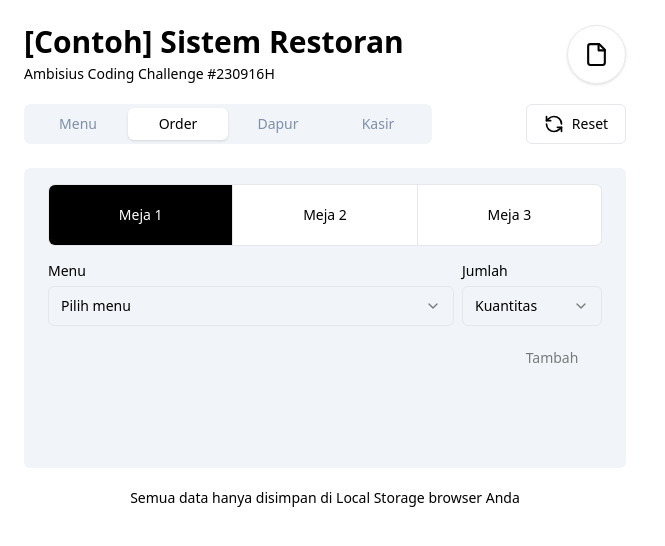
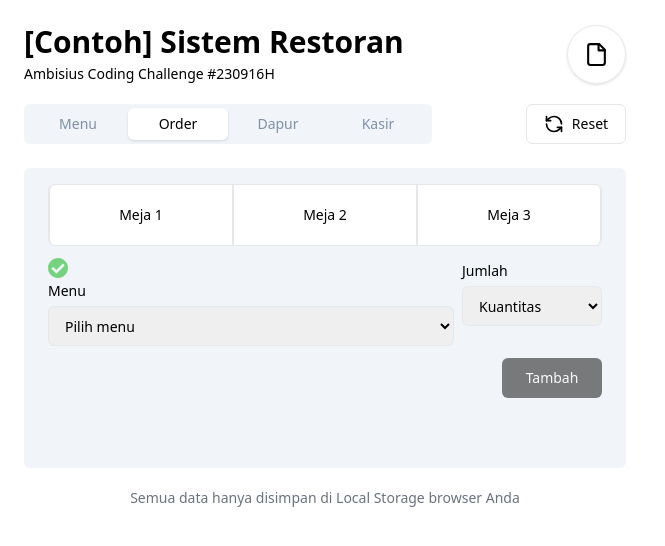
Before and after one commit to leoringo/ambisius-lab, a Next.js app: page /order in a window 1280 px wide. Shown: the top 546 px of the page, without its empty margins (0-665 px from the left). Built offline with nearby package versions, Linux system fonts and the light colour scheme.

Commit message:
feat: done creating order feature

```diff
--- /dev/null
+++ b/src/assets/Checklist.tsx
@@ -0,0 +1,18 @@
+import React from "react";
+
+export default function Checklist() {
+  return (
+    <svg
+      width="20"
+      height="20"
+      viewBox="0 0 20 20"
+      fill="none"
+      xmlns="http://www.w3.org/2000/svg"
+    >
+      <path
+        d="M20 10C20 15.5229 15.5229 20 10 20C4.47714 20 0 15.5229 0 10C0 4.47714 4.47714 0 10 0C15.5229 0 20 4.47714 20 10ZM8.84331 15.2949L16.2627 7.87556C16.5146 7.62363 16.5146 7.21512 16.2627 6.96319L15.3503 6.05081C15.0983 5.79883 14.6898 5.79883 14.4379 6.05081L8.3871 12.1015L5.56214 9.27657C5.3102 9.02464 4.90169 9.02464 4.64972 9.27657L3.73734 10.189C3.4854 10.4409 3.4854 10.8494 3.73734 11.1013L7.93089 15.2949C8.18286 15.5469 8.59133 15.5469 8.84331 15.2949V15.2949Z"
+        fill="#75D37F"
+      />
+    </svg>
+  );
+}
--- a/src/pages/menu/index.tsx
+++ b/src/pages/menu/index.tsx
@@ -7,12 +7,7 @@ import MenuList from "@/components/MenuList";
 
 export default function MenuTable() {
     const [newMenu, setNewMenu] = useState<string>("");
-    const { menuList, setMenuList } = useContext(menuContext);
-
-    const fetchMenus = () => {
-        const menus = getLocalStorageMenu()
-        setMenuList?.(menus);
-    };
+    const { menuList, fetchMenus } = useContext(menuContext);
 
     const inputHandler = (event: React.ChangeEvent<HTMLInputElement>) => {
         setNewMenu(event.target.value);
@@ -28,19 +23,15 @@ export default function MenuTable() {
         };
         menus.unshift(payload);
         localStorage.setItem("menus", JSON.stringify(menus));
-        fetchMenus();
+        fetchMenus?.();
         setNewMenu("")
     };
 
     const deleteMenu = (id: string) => {
         const filteredMenu = menuList?.filter(menu => menu.id !== id)
         localStorage.setItem("menus", JSON.stringify(filteredMenu))
-        fetchMenus();
+        fetchMenus?.();
     }
-
-    useEffect(() => {
-        fetchMenus();
-    }, []);
 
     return (
         <div className="px-6 space-y-5 w-[650px]">
@@ -75,7 +66,7 @@ export default function MenuTable() {
                         </div>
                         <div className="w-full overflow-auto">
                             <table className="w-full caption-bottom text-sm">
-                                <caption className="mt-4 text-sm text-muted-foreground">Daftar menu restoran Anda</caption>
+                                <caption className="mt-4 text-sm text-muted-foreground text-gray-500">Daftar menu restoran Anda</caption>
                                 <thead className="[&amp;_tr]:border-b">
                                     <tr className="border-b transition-colors hover:bg-muted/50 data-[state=selected]:bg-muted">
                                         <th className="h-12 px-4 text-left align-middle font-medium text-muted-foreground [&amp;:has([role=checkbox])]:pr-0 w-[100px]">
@@ -90,6 +81,7 @@ export default function MenuTable() {
                                     </tr>
                                 </thead>
                                 <tbody className="[&amp;_tr:last-child]:border-0">
+                                    {/* --------- Mapping for Menu's List --------- */}
                                     {menuList?.map(menu => (
                                         <MenuList key={menu.id} id={menu.id} name={menu.name} deleteMenu={deleteMenu} />
                                     ))}
@@ -99,7 +91,7 @@ export default function MenuTable() {
                     </section>
                 </div>
             </div>
-            <p className="text-sm text-muted-foreground text-center">
+            <p className="text-sm text-muted-foreground text-center text-gray-500">
                 Semua data hanya disimpan di Local Storage browser Anda
             </p>
         </div>
--- a/src/pages/order/index.tsx
+++ b/src/pages/order/index.tsx
@@ -1,25 +1,51 @@
-import React, { useState } from 'react';
+import React, { useContext, useMemo, useState } from "react";
+import { menuContext } from "@/providers/MenuProvider";
+import Checklist from "@/assets/Checklist";
 
-const RestaurantSystem = () => {
-    const [selectedTab, setSelectedTab] = useState('');
-    const [selectedMenu, setSelectedMenu] = useState('');
-    const [quantity, setQuantity] = useState(1);
+export default function OrderSystem() {
+  const [selectedTab, setSelectedTab] = useState<number>(0);
+  const [selectedMenu, setSelectedMenu] = useState<string>("");
+  const [quantity, setQuantity] = useState<number>(0);
+  const { menuList } = useContext(menuContext);
 
-    const handleTabClick = (tab: any) => {
+  const handleTabClick = (tab: number) => {
     setSelectedTab(tab);
   };
 
-    const handleMenuChange = (event: any) => {
+  const handleMenuChange = (event: React.ChangeEvent<HTMLSelectElement>) => {
     setSelectedMenu(event.target.value);
   };
 
-    const handleQuantityChange = (event: any) => {
-        setQuantity(event.target.value);
+  const handleQuantityChange = (
+    event: React.ChangeEvent<HTMLSelectElement>
+  ) => {
+    setQuantity(+event.target.value);
   };
 
   const handleAddToOrder = () => {
-        // Add your logic to add the selected menu and quantity to the order
+    const payload = {
+      id: String(Math.floor(Math.random() * 1000000 + 9000000)),
+      tableId: String(selectedTab),
+      menuId: selectedMenu,
+      quantity: quantity,
     };
+
+    if (!localStorage.getItem("orders")) {
+      localStorage.setItem("orders", JSON.stringify([payload]));
+    } else {
+      const storedData = localStorage.getItem("orders");
+      const orders: any[] = storedData ? JSON.parse(storedData) : [];
+      orders.push(payload);
+      localStorage.setItem("orders", JSON.stringify(orders));
+    }
+    setSelectedTab(0);
+    setSelectedMenu("");
+    setQuantity(0);
+  };
+
+  const tableList = useMemo(() => {
+    return [1, 2, 3];
+  }, []);
 
   return (
     <main className="px-6 space-y-5 w-[650px]">
@@ -27,76 +53,69 @@ const RestaurantSystem = () => {
         <div className="px-6 py-4 bg-[#f1f5f9] rounded-md min-h-[300px]">
           <section className="space-y-3">
             <div className="flex border rounded-md">
-                            <div onClick={() => handleTabClick('1')} className="flex-1 p-2 text-center cursor-pointer transition-colors text-sm h-[60px] flex items-center justify-center rounded-l-md bg-black hover:bg-black text-white">Meja 1</div>
-                            <div onClick={() => handleTabClick('2')} className="flex-1 p-2 text-center hover:bg-muted cursor-pointer transition-colors bg-white text-foreground text-sm h-[60px] flex items-center justify-center border-x">Meja 2</div>
-                            <div onClick={() => handleTabClick('3')} className="flex-1 p-2 text-center hover-bg-muted cursor-pointer transition-colors bg-white text-foreground text-sm h-[60px] flex items-center justify-center rounded-r-md">Meja 3</div>
+              {/*---------- Mapping for table number ----------*/}
+              {tableList.map((el, index) => {
+                return (
+                  <div
+                    key={el}
+                    onClick={() => handleTabClick(el)}
+                    className={`flex-1 p-2 text-center cursor-pointer transition-colors text-sm h-[60px] flex items-center justify-center border-x ${
+                      selectedTab === el
+                        ? "bg-black  text-white hover:bg-black"
+                        : "bg-white text-foreground hover:bg-gray-200 "
+                    } ${index === 0 && "rounded-l-md"} ${
+                      index === tableList.length - 1 && "rounded-r-md"
+                    }`}
+                  >
+                    Meja {el}
+                  </div>
+                );
+              })}
             </div>
             <div className="flex space-x-2">
               <div className="space-y-1 w-full">
-                                <label className="text-sm font-medium leading-none peer-disabled:cursor-not-allowed peer-disabled:opacity-70">Menu</label>
-                                <button
-                                    type="button"
-                                    role="combobox"
-                                    aria-controls="radix-:r8b:"
-                                    aria-expanded="false"
-                                    aria-autocomplete="none"
-                                    dir="ltr"
-                                    data-state="closed"
+                <label className="text-sm font-medium leading-none peer-disabled:cursor-not-allowed peer-disabled:opacity-70">
+                <Checklist />
+                  Menu
+                </label>
+
+                <select
+                  onChange={handleMenuChange}
                   className="flex h-10 w-full items-center justify-between rounded-md border border-input bg-background px-3 py-2 text-sm ring-offset-background placeholder:text-muted-foreground focus:outline-none focus:ring-2 focus:ring-ring focus:ring-offset-2 disabled:cursor-not-allowed disabled:opacity-50 text-muted-foreground"
                 >
-                                    <span style={{ pointerEvents: 'none' }}>Pilih menu</span>
-                                    <svg
-                                        xmlns="http://www.w3.org/2000/svg"
-                                        width="24"
-                                        height="24"
-                                        viewBox="0 0 24 24"
-                                        fill="none"
-                                        stroke="currentColor"
-                                        stroke-width="2"
-                                        stroke-linecap="round"
-                                        stroke-linejoin="round"
-                                        className="h-4 w-4 opacity-50"
-                                        aria-hidden="true"
-                                    >
-                                        <path d="m6 9 6 6 6-6"></path>
-                                    </svg>
-                                </button>
+                  {/*---------- Mapping for Menu ----------*/}
+                  <option disabled selected={!selectedMenu}>
+                    Pilih menu
+                  </option>
+                  {menuList?.map((el) => (
+                    <option key={el.id} value={el.id}>
+                      {el.name}
+                    </option>
+                  ))}
+                </select>
               </div>
               <div className="space-y-1">
-                                <label className="text-sm font-medium leading-none peer-disabled:cursor-not-allowed peer-disabled:opacity-70">Jumlah</label>
-                                <button
-                                    type="button"
-                                    role="combobox"
-                                    aria-controls="radix-:r8c:"
-                                    aria-expanded="false"
-                                    aria-autocomplete="none"
-                                    dir="ltr"
-                                    data-state="closed"
-                                    className="flex h-10 items-center justify-between rounded-md border border-input bg-background px-3 py-2 text-sm ring-offset-background placeholder:text-muted-foreground focus:outline-none focus:ring-2 focus:ring-ring focus:ring-offset-2 disabled:cursor-not-allowed disabled:opacity-50 w-[140px] text-muted-foreground"
+                <label className="text-sm font-medium leading-none peer-disabled:cursor-not-allowed peer-disabled:opacity-70">
+                  Jumlah
+                </label>
+                <select
+                  onChange={handleQuantityChange}
+                  className="flex h-10 items-center justify-between rounded-md border border-input bg-background px-3 py-2 text-sm ring-offset-background placeholder:text-muted-foreground focus:outline-none focus:ring-2 focus:ring-ring focus:ring-offset-2 disabled:cursor-not-allowed disabled:opacity-50 w-[140px] text-muted-foreground background-image"
                 >
-                                    <span style={{ pointerEvents: 'none' }}>Kuantitas</span>
-                                    <svg
-                                        xmlns="http://www.w3.org/2000/svg"
-                                        width="24"
-                                        height="24"
-                                        viewBox="0 0 24 24"
-                                        fill="none"
-                                        stroke="currentColor"
-                                        stroke-width="2"
-                                        stroke-linecap="round"
-                                        stroke-linejoin="round"
-                                        className="h-4 w-4 opacity-50"
-                                        aria-hidden="true"
-                                    >
-                                        <path d="m6 9 6 6 6-6"></path>
-                                    </svg>
-                                </button>
+                  {/*---------- Options for Quantity ----------*/}
+                  <option disabled selected={quantity === 0}>
+                    Kuantitas
+                  </option>
+                  <option value={1}>1</option>
+                  <option value={2}>2</option>
+                  <option value={3}>3</option>
+                </select>
               </div>
             </div>
             <div className="text-right">
               <button
-                                className="inline-flex items-center justify-center rounded-md text-sm font-medium ring-offset-background transition-colors focus-visible:outline-none focus-visible:ring-2 focus-visible:ring-ring focus-visible:ring-offset-2 disabled:pointer-events-none disabled:opacity-50 bg-primary text-primary-foreground hover:bg-primary/90 h-10 px-4 py-2 w-[100px]"
-                                disabled={!selectedMenu || quantity <= 0}
+                className="inline-flex items-center justify-center rounded-md text-sm font-medium ring-offset-background transition-colors focus-visible:outline-none focus-visible:ring-2 focus-visible:ring-ring focus-visible:ring-offset-2 disabled:pointer-events-none disabled:opacity-50 bg-black text-white hover:bg-gray-800 h-10 px-4 py-2 w-[100px]"
+                disabled={!selectedMenu || quantity <= 0 || !selectedTab}
                 onClick={handleAddToOrder}
               >
                 Tambah
@@ -105,9 +124,9 @@ const RestaurantSystem = () => {
           </section>
         </div>
       </div>
-            <p className="text-sm text-muted-foreground text-center">Semua data hanya disimpan di Local Storage browser Anda</p>
+      <p className="text-sm text-muted-foreground text-center text-gray-500">
+        Semua data hanya disimpan di Local Storage browser Anda
+      </p>
     </main>
   );
-};
-
-export default RestaurantSystem;
+}
--- a/src/providers/MenuProvider.tsx
+++ b/src/providers/MenuProvider.tsx
@@ -1,13 +1,22 @@
-import { createContext, useState } from "react";
-import { menuDummy } from "@/services/menuService";
+import { createContext, useEffect, useState } from "react";
+import { getLocalStorageMenu } from "@/services/menuService";
 import { TMenuContext, TMenuList } from "@/types/menuTypes";
 
-export const menuContext = createContext<TMenuContext>({ menuList: undefined, setMenuList: undefined })
+export const menuContext = createContext<TMenuContext>({ menuList: undefined, setMenuList: undefined, fetchMenus: undefined })
 
 export default function MenuProvider({ children }: { children: React.ReactNode }) {
     const [menuList, setMenuList] = useState<TMenuList[]>([])
+    const fetchMenus = () => {
+        const menus = getLocalStorageMenu()
+        setMenuList?.(menus);
+    };
+
+    useEffect(() => {
+        fetchMenus();
+    }, []);
+
     return (
-        <menuContext.Provider value={{ menuList, setMenuList }}>
+        <menuContext.Provider value={{ menuList, setMenuList, fetchMenus }}>
             {children}
         </menuContext.Provider>
     )
--- a/src/types/menuTypes.ts
+++ b/src/types/menuTypes.ts
@@ -6,4 +6,5 @@ export interface TMenuList {
 export interface TMenuContext {
     menuList?: TMenuList[];
     setMenuList?: (value: TMenuList[]) => void;
+    fetchMenus?: () => void
 }
```
Also changed, not shown: src/assets/Checklist.svg (added), src/sandbox/Sandbox.tsx (added). Lines whose indentation alone changed are shown as unchanged.
